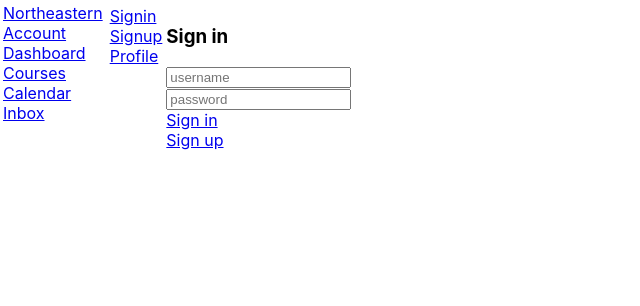
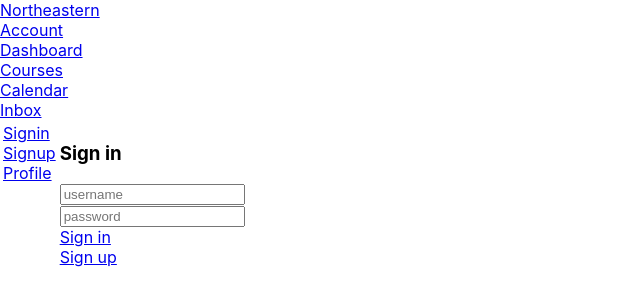
Before and after one commit to Tommytian993/coursework-cs4530, a React (Create React App) app: page /#/Kanbas/Account/Signin in a window 1280 px wide. Shown: the top 306 px of the page, without its empty margins (0-640 px from the left). Built offline with nearby package versions, Linux system fonts and the light colour scheme.

Commit message:
refactor(kanbas): replace table layout with divs in Kanbas root

```diff
--- a/src/Kanbas/index.tsx
+++ b/src/Kanbas/index.tsx
@@ -7,23 +7,17 @@ import Courses from "./Courses";
 export default function Kanbas() {
   return (
     <div id="wd-kanbas">
-      <table>
-        <tr>
-          <td valign="top">
       <KanbasNavigation />
-          </td>
-          <td valign="top">
+      <div>
         <Routes>
-              <Route path="/" element={<Navigate to="/Kanbas/Account" />} />
+          <Route path="/" element={<Navigate to="Account" />} />
           <Route path="/Account/*" element={<Account />} />
           <Route path="/Dashboard" element={<Dashboard />} />
           <Route path="/Courses/:cid/*" element={<Courses />} />
           <Route path="/Calendar" element={<h1>Calendar</h1>} />
           <Route path="/Inbox" element={<h1>Inbox</h1>} />
         </Routes>
-          </td>
-        </tr>
-      </table>
+      </div>
     </div>
   );
 }
```
Lines whose indentation alone changed are shown as unchanged.
